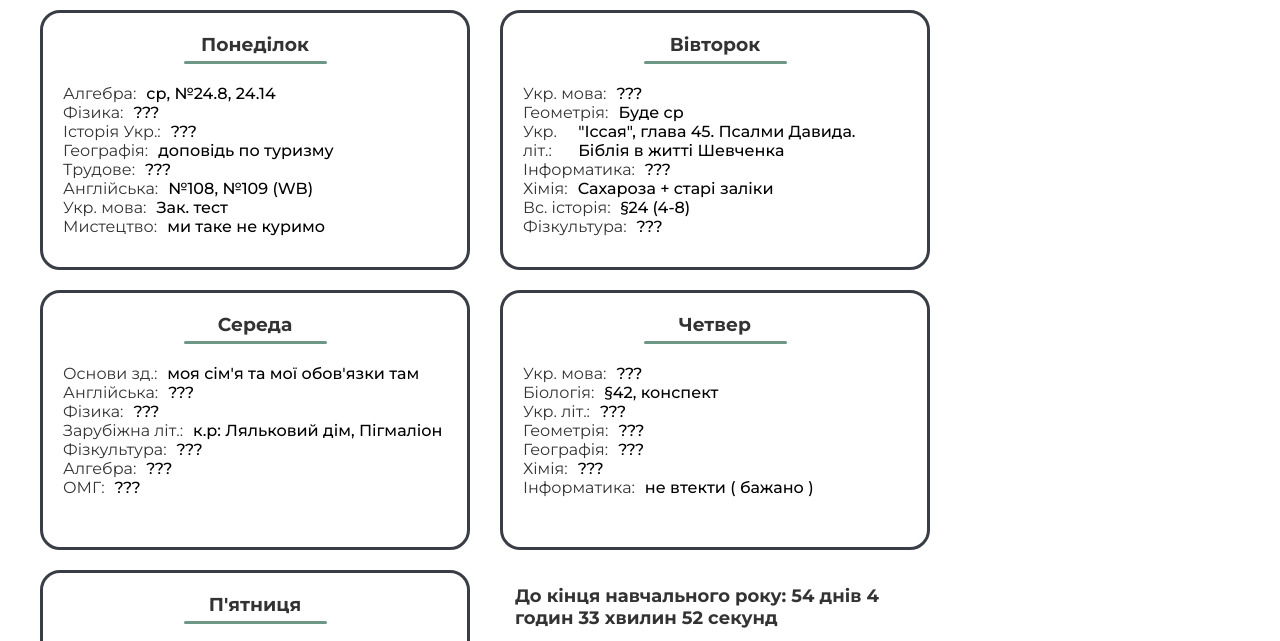
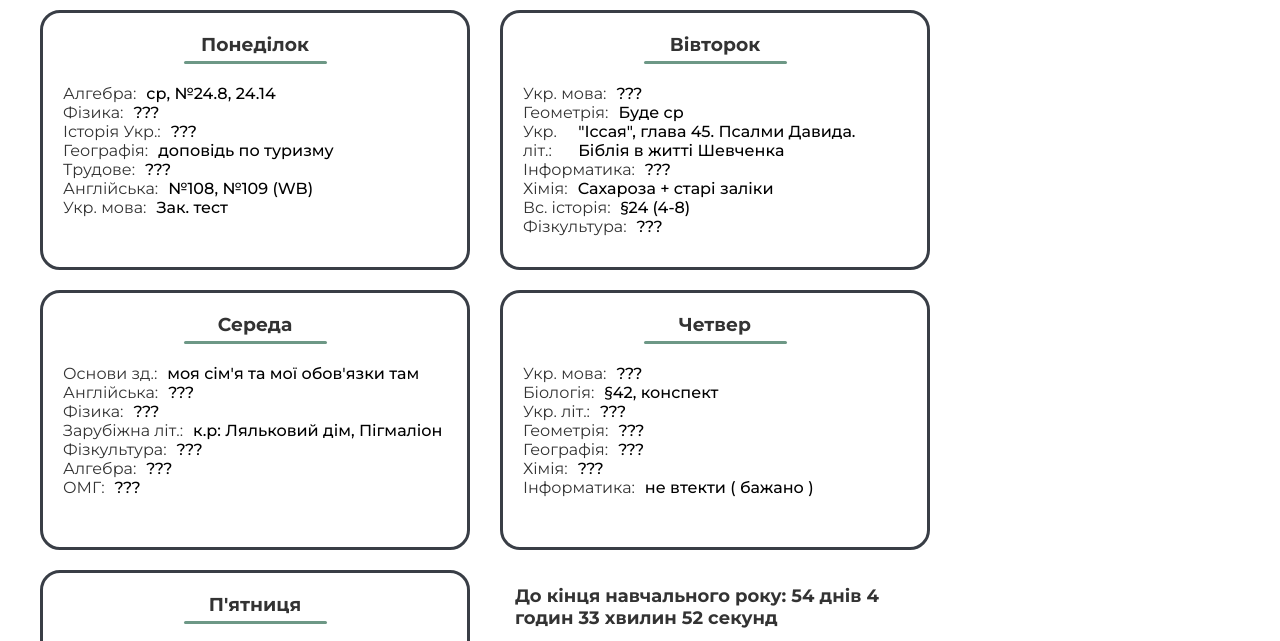
Before and after one commit to ZubalYana/School-diary, a website: page public/index.html in a window 1280 px wide. Shown: the part 124-765 px from the top of the page. Drawn offline with nearby package versions, Linux system fonts and the light colour scheme.

Commit message:
delete the 8th lesson on Monday

```diff
--- a/public/index.html
+++ b/public/index.html
@@ -58,10 +58,10 @@
                         <div class="weekDay_lessonName">Укр. мова:</div>
                         <div class="weekDay_lessonHomework" id="MondayHomework7">Зак. тест</div>
                     </div>
-                    <div class="weekDay_lesson">
+                    <!-- <div class="weekDay_lesson">
                         <div class="weekDay_lessonName">Мистецтво:</div>
                         <div class="weekDay_lessonHomework" id="MondayHomework8">ми таке не куримо</div>
-                    </div>
+                    </div> -->
                 </div>
             </div>
             <div class="weekDay" id="Tuesday">
```
